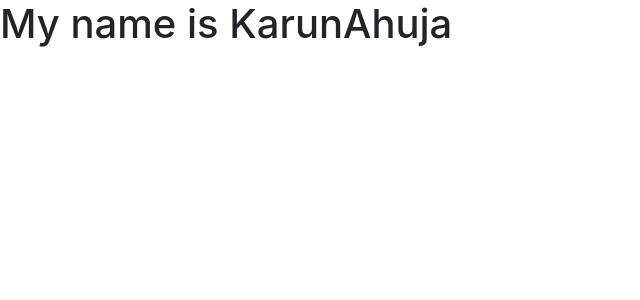
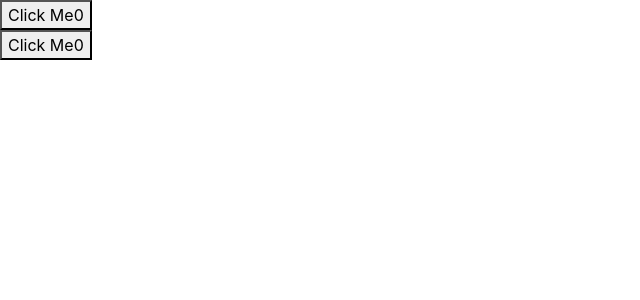
Before and after one commit to karunahuja/React, a React (Create React App) app in the folder awesomeapp/: page / in a window 1280 px wide. Shown: the top 300 px of the page, without its empty margins (0-640 px from the left). Built offline with nearby package versions, Linux system fonts and the light colour scheme.

Commit message:
useEffect Hook in react

```diff
--- a/awesomeapp/src/App.jsx
+++ b/awesomeapp/src/App.jsx
@@ -1,26 +1,38 @@
-import React, { createContext } from 'react';
-import ComponentA from './ComponentA'
+import React, { useState,useEffect} from 'react';
+
 import '../node_modules/bootstrap/dist/css/bootstrap.min.css'
 
-const FirstName=createContext();
-const LastName=createContext();
+const App = () => {
+   const [num,setNum]=useState(0);
+   const [nums,setNums]=useState(0);
 
-const App = () => {
+   //use state  will be called everytime after render in index.js
+   useEffect(()=>{
+    alert("I am clicked");
+
+   })
 
         return(
+        <>
 
-            <FirstName.Provider value={"Karun"}>
-            <LastName.Provider value={"Ahuja"}>
-            <ComponentA></ComponentA>
-            </LastName.Provider>
+        <button onClick={()=>{setNum(num+1)
 
 
+        }
+        }>Click Me{num}</button>
 
-            </FirstName.Provider>
+        <br/>
 
-        )
+
+<button onClick={()=>{setNums(nums+1)
+
+
+}
+}>Click Me{nums}</button>
+
+
+       </> )
 
 
 }
 export default App;
-export {FirstName,LastName};
--- a/awesomeapp/src/ComponentA.jsx
+++ /dev/null
@@ -1,8 +0,0 @@
-import React from 'react'
-import ComponentB from "./ComponentB";
-const ComponentA=()=>{
-
-    return <ComponentB></ComponentB>
-}
-
-export default ComponentA;
--- a/awesomeapp/src/ComponentB.jsx
+++ /dev/null
@@ -1,11 +0,0 @@
-import React,{useContext} from 'react'
-
-import {FirstName,LastName} from "./App.jsx"
-import ComponentC from "./ComponentC";
-const ComponentB=()=>{
-    const fname=useContext(FirstName);
-    const lname=useContext(LastName);
-    return (<h1>My name is {fname}{lname} </h1>)
-}
-
-export default ComponentB;
--- a/awesomeapp/src/ComponentC.jsx
+++ /dev/null
@@ -1,24 +0,0 @@
-import React from 'react'
-
-import {FirstName,LastName} from "./App.jsx"
-const ComponentC=()=>{
-
-    return(<>
-        <FirstName.Consumer>{(fname)=>{
-
-        return(<LastName.Consumer>{(lname)=>{
-
-return(
-            <h1>My name is {fname}{lname}</h1>
-);
-        }}
-
-
-</LastName.Consumer>)
-
-        }}</FirstName.Consumer>
-
-   </> );
-    }
-
-export default ComponentC;
```
